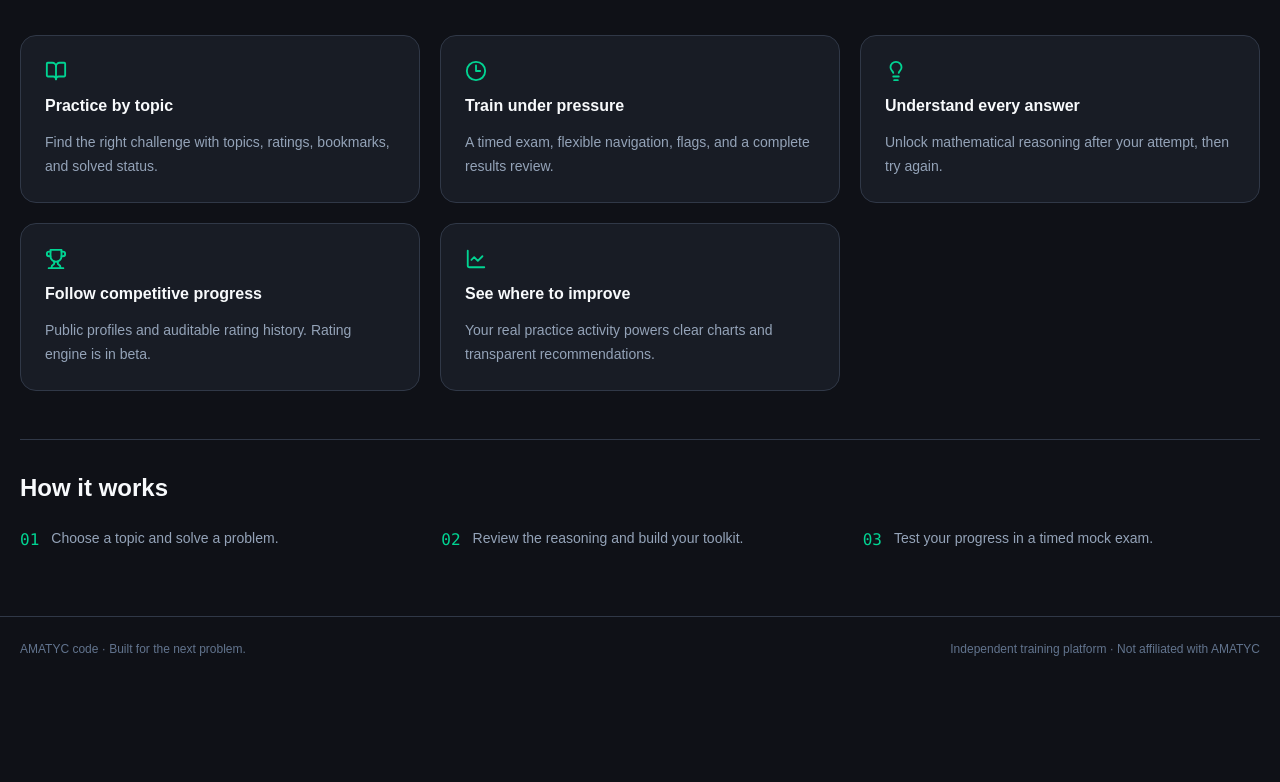
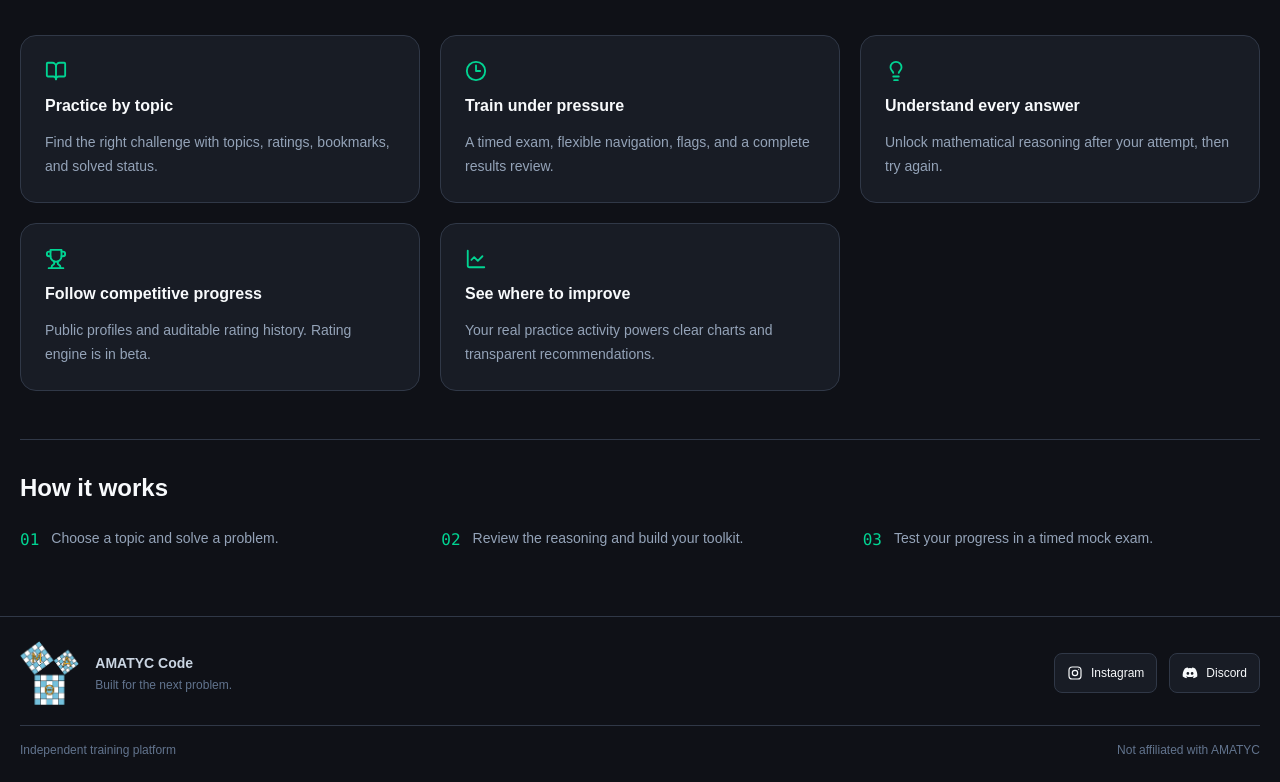
Before and after one commit to litojace/HACKATHON-AMATYC, a Next.js app: page / in a window 1280 px wide. Shown: the part 676-1458 px from the top of the page. Before the commit the page ends 1357 px from the top, so only its background shows below. Built offline with nearby package versions, Linux system fonts and the light colour scheme; no server answers.

Commit message:
Add AMATYC social links and logo

```diff
--- a/app/layout.tsx
+++ b/app/layout.tsx
@@ -1,4 +1,5 @@
 import type { Metadata } from "next";
+import Image from "next/image";
 import "katex/dist/katex.min.css";
 import "./globals.css";
 import "@fontsource-variable/inter";
@@ -20,11 +21,56 @@ export default function RootLayout({
         <Providers>
           <Navbar />
           {children}
-          <footer className="mx-auto mt-16 flex max-w-7xl flex-wrap justify-between gap-3 border-t border-edge px-5 py-6 text-xs text-slate-500">
-            <span>AMATYC code · Built for the next problem.</span>
-            <span>
-              Independent training platform · Not affiliated with AMATYC
-            </span>
+          <footer className="mx-auto mt-16 max-w-7xl border-t border-edge px-5 py-6">
+            <div className="flex flex-col gap-6 sm:flex-row sm:items-center sm:justify-between">
+              <div className="flex items-center gap-4">
+                <Image
+                  src="/images/amatyc-logo.png"
+                  alt="AMATYC logo"
+                  width={72}
+                  height={79}
+                  className="h-16 w-auto rounded-lg"
+                />
+                <div>
+                  <p className="text-sm font-semibold text-slate-300">
+                    AMATYC Code
+                  </p>
+                  <p className="mt-1 text-xs text-slate-500">
+                    Built for the next problem.
+                  </p>
+                </div>
+              </div>
+              <nav aria-label="Social media" className="flex flex-wrap gap-3">
+                <a
+                  href="https://www.instagram.com/mat_occ/"
+                  target="_blank"
+                  rel="noopener noreferrer"
+                  className="btn-secondary !min-h-10 !px-3 !py-2 text-xs"
+                >
+                  <svg aria-hidden="true" viewBox="0 0 24 24" className="h-4 w-4" fill="none" stroke="currentColor" strokeWidth="1.8">
+                    <rect x="3" y="3" width="18" height="18" rx="5" />
+                    <circle cx="12" cy="12" r="4" />
+                    <circle cx="17.5" cy="6.5" r=".8" fill="currentColor" stroke="none" />
+                  </svg>
+                  Instagram
+                </a>
+                <a
+                  href="https://discord.gg/8xN546mwQ"
+                  target="_blank"
+                  rel="noopener noreferrer"
+                  className="btn-secondary !min-h-10 !px-3 !py-2 text-xs"
+                >
+                  <svg aria-hidden="true" viewBox="0 0 24 24" className="h-4 w-4" fill="currentColor">
+                    <path d="M19.7 5.2a18 18 0 0 0-4.4-1.4l-.5 1a16.7 16.7 0 0 0-5.6 0l-.5-1a18 18 0 0 0-4.4 1.4C1.5 9.3.7 13.3 1.1 17.3a18 18 0 0 0 5.4 2.7l1.2-2a11 11 0 0 1-1.9-.9l.5-.4a12.8 12.8 0 0 0 11.4 0l.5.4a11 11 0 0 1-1.9.9l1.2 2a18 18 0 0 0 5.4-2.7c.5-4.7-.8-8.6-3.2-12.1ZM8.8 14.7c-1.1 0-2-.9-2-2.1s.9-2.1 2-2.1 2 .9 2 2.1-.9 2.1-2 2.1Zm6.4 0c-1.1 0-2-.9-2-2.1s.9-2.1 2-2.1 2 .9 2 2.1-.9 2.1-2 2.1Z" />
+                  </svg>
+                  Discord
+                </a>
+              </nav>
+            </div>
+            <div className="mt-5 flex flex-wrap justify-between gap-2 border-t border-edge pt-4 text-xs text-slate-500">
+              <span>Independent training platform</span>
+              <span>Not affiliated with AMATYC</span>
+            </div>
           </footer>
         </Providers>
       </body>
```
Also changed, not shown: public/images/amatyc-logo.png (added).
